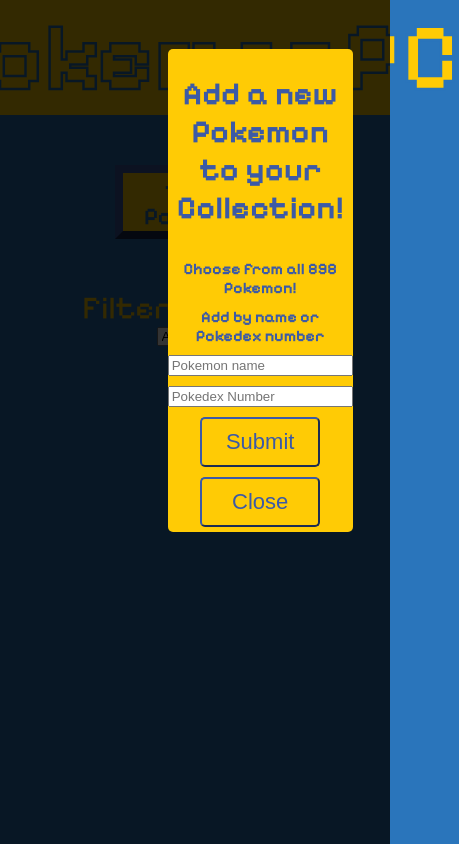
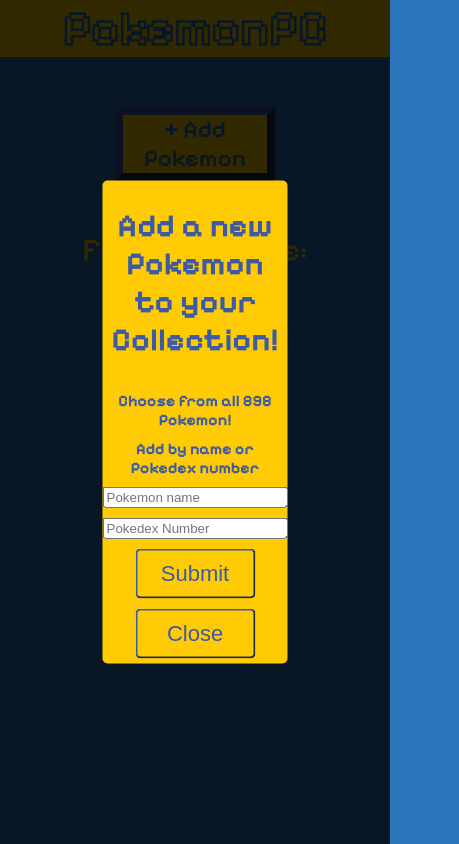
Before and after one commit to LuisFernandoVillalon/catalog-website, a website with bundled scripts: page index.html in a window 390 px wide. Both pictures are taken after a click on the button "+ Add Pokemon". Shown: the whole page, 459 px wide, since content can reach past the window. Built offline with nearby package versions, Linux system fonts and the light colour scheme; a web font is replaced by a local one.

Commit message:
Mobile friendly

```diff
--- a/index.css
+++ b/index.css
@@ -30,7 +30,7 @@
 .logo {
    color: rgb(255, 203, 5);
    -webkit-text-stroke: 2.5px  rgb(42, 117, 187); /* width and color */
-   font-size: 6rem;
+   font-size: 3rem;
    font-weight: 800;
    display: flex;
    flex-direction: row;
@@ -60,11 +60,13 @@
     width: 100%;
     height: 100%;
     background-color: rgba(0, 0, 0, 0.8);
+    position: fixed; /* use fixed to lock it to viewport */
 }
 form {
-    position: absolute;
-    margin-top: 12.5%;
-    left: 43%;
+    position: absolute; /* or fixed if you want it to stay on screen when scrolling */
+    top: 50%;
+    left: 50%;
+    transform: translate(-50%, -50%);
     width: 175px;
     z-index: 2;
     display: flex;
```
Also changed, not shown: package.json (added, +11 -0 lines), 1 other file.
